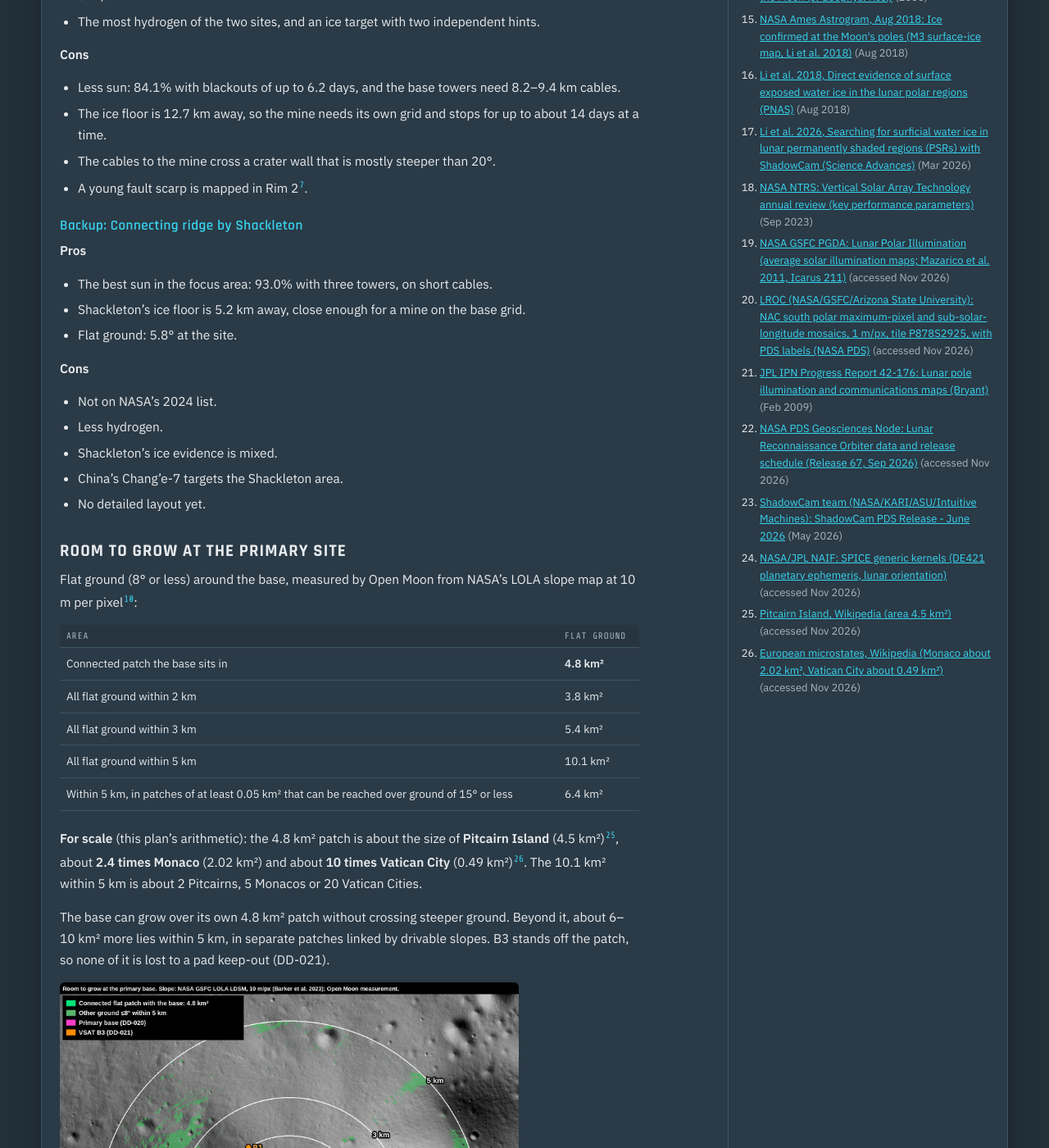
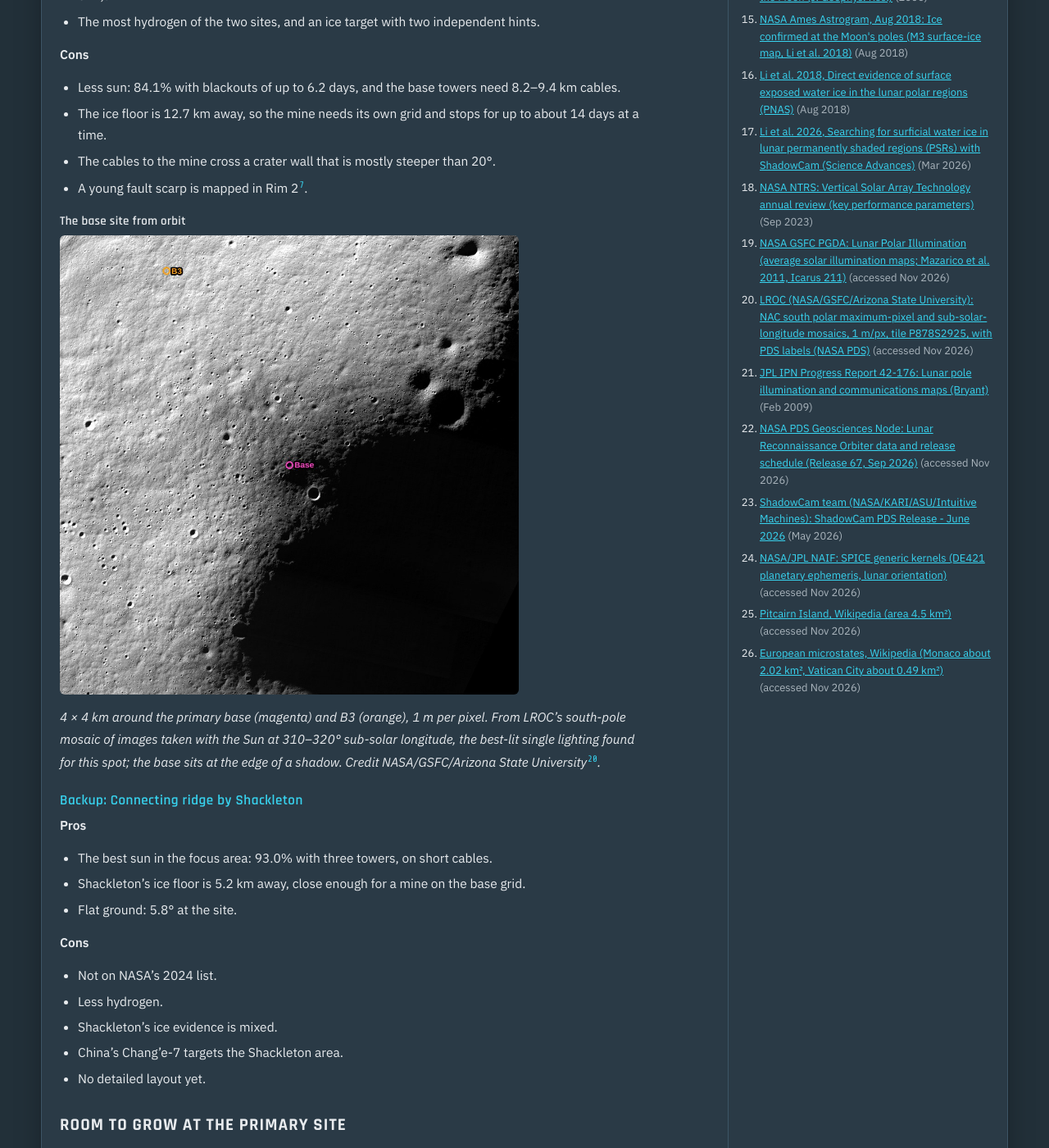
Before and after one commit to TomSomerville/openmoon, a Jekyll site: the page built from _milestones/m00-site-selection.md, in a window 1280 px wide and 1400 px high, scrolled down 2167 px. Shown: the whole window at 82% size. Built offline with Jekyll 4.4.1, drawn with Linux system fonts in a browser that asks for light colours.

Commit message:
M00: add 1 m LROC view of the primary base (sun 310–320°)
Co-Authored-By: Claude Opus 5.5 <noreply@anthropic.com>
Claude-Session: https://claude.ai/code/session_01EMgvSv8Ki6A9jj7v8eiV3S

```diff
--- a/_milestones/m00-site-selection.md
+++ b/_milestones/m00-site-selection.md
@@ -284,7 +284,11 @@ window.addEventListener('hashchange',open);open();})();
 - The cables to the mine cross a crater wall that is mostly steeper than 20°.
 - A young fault scarp is mapped in Rim 2<sup class="r">[7](#s7)</sup>.
 
-<!--SUNLIT-->
+#### The base site from orbit
+
+![LROC NAC 1 m per pixel view of the primary base and B3, sun from 310–320°]({{ '/assets/sites/primary-base-nac-315.jpg' | relative_url }})
+
+*4 × 4 km around the primary base (magenta) and B3 (orange), 1 m per pixel. From LROC's south-pole mosaic of images taken with the Sun at 310–320° sub-solar longitude, the best-lit single lighting found for this spot; the base sits at the edge of a shadow. Credit NASA/GSFC/Arizona State University<sup class="r">[20](#s20)</sup>.*
 
 ### Backup: Connecting ridge by Shackleton
 
```
Also changed, not shown: assets/sites/primary-base-nac-315.jpg (added).
